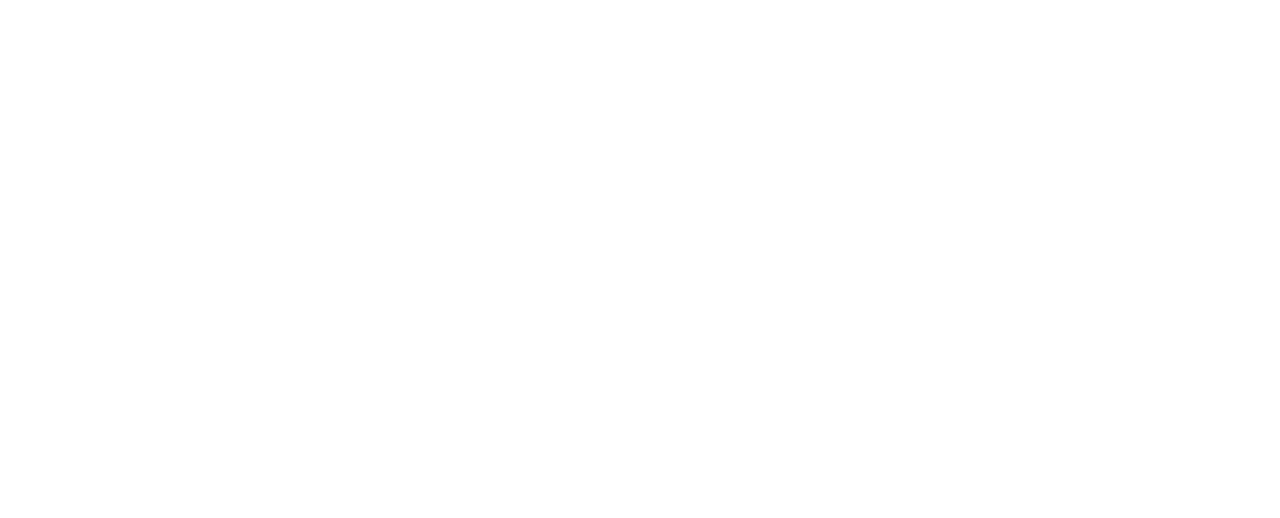
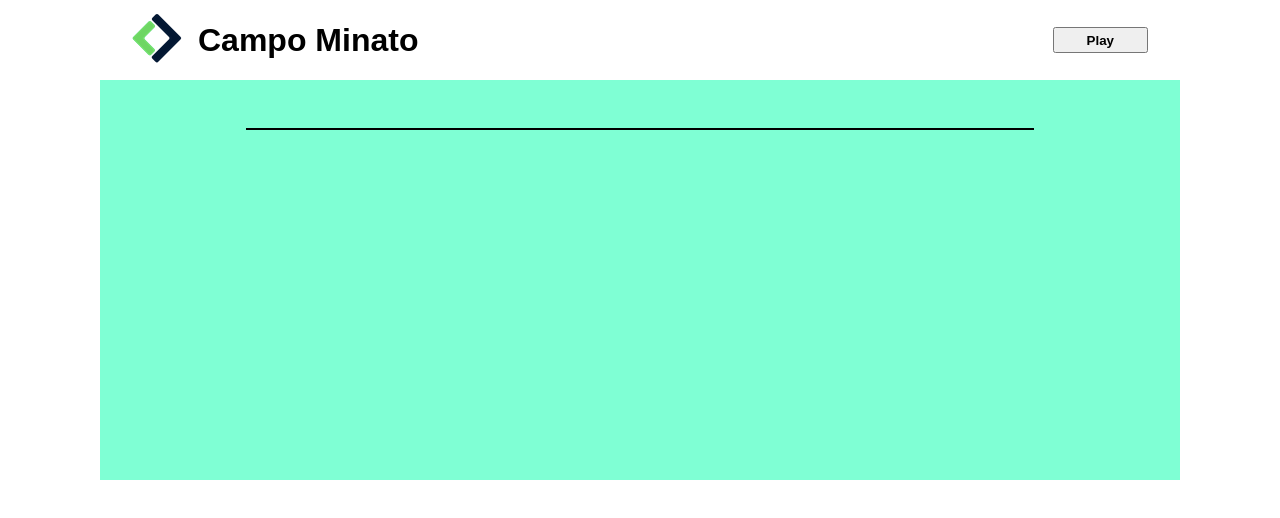
Before and after one commit to AndreaMinelli/js-campominato-grid, a plain HTML site: page index.html in a window 1280 px wide. Drawn offline with Linux system fonts and the light colour scheme.

Commit message:
Creato header e main

```diff
--- a/css/style.css
+++ b/css/style.css
@@ -3,3 +3,59 @@
     padding: 0;
     box-sizing: border-box;
 }
+
+/* Utils */
+
+.container{
+    max-width: 1080px;
+    margin: 0 auto;
+}
+
+/* Generals */
+
+body{
+    font-family: sans-serif;
+}
+
+header{
+    height: 80px;
+    padding: 0 2rem;
+    display: flex;
+    justify-content: space-between;
+}
+
+main{
+    background-color: rgb(127,255,212);
+    min-height: 400px;
+    padding: 3rem;
+}
+
+img{
+    max-width: 100%;
+}
+
+/* Header */
+
+.header-left, .header-right{
+    display: flex;
+    align-items: center;
+}
+
+.header-left figure{
+    width: 50px;
+    margin-right: 1rem;
+}
+
+.header-right button{
+    font-weight: 600;
+    padding: 0.2rem 2rem;
+    cursor: pointer;
+}
+
+/* Table */
+
+#table {
+    width: 80%;
+    margin: 0 auto;
+    border: 1px solid black;
+}
--- a/index.html
+++ b/index.html
@@ -10,5 +10,22 @@
     <!-- Script -->
     <script defer src="js/script.js"></script>
   </head>
-  <body></body>
+  <body>
+    <div class="container">
+      <header>
+        <div class="header-left">
+          <figure>
+            <a href="#"><img src="img/Logo.png" alt="Game Logo" /></a>
+          </figure>
+          <h1>Campo Minato</h1>
+        </div>
+        <div class="header-right">
+          <button type="button">Play</button>
+        </div>
+      </header>
+      <main>
+        <div id="table"></div>
+      </main>
+    </div>
+  </body>
 </html>
```
